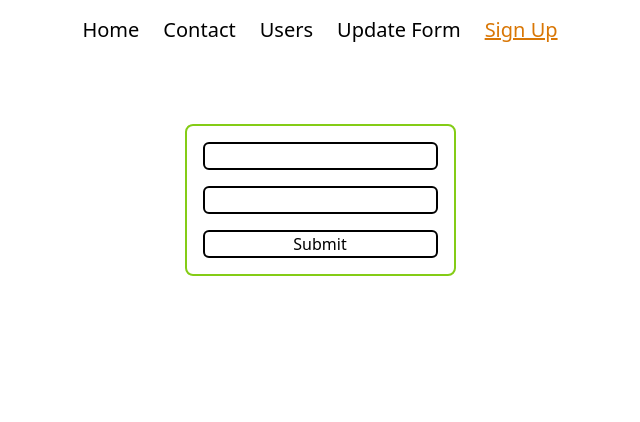
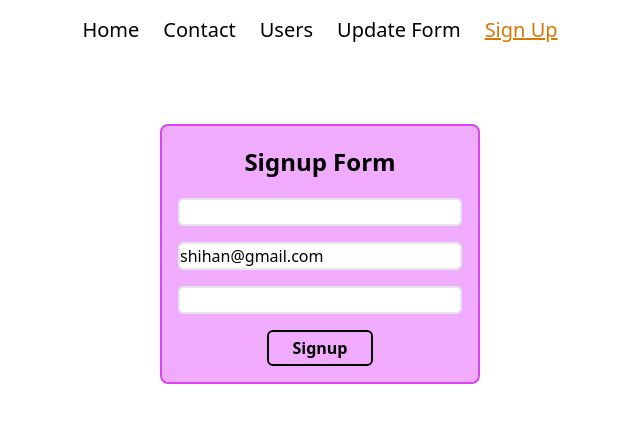
Before and after one commit to mh-shihan/react-router-recap, a React (Vite) app: page /signup in a window 1280 px wide. Shown: the top 422 px of the page, without its empty margins (320-960 px from the left). Built offline with nearby package versions, Linux system fonts and the light colour scheme.

Commit message:
Made a reusable form

```diff
--- a/src/components/reusable-form/ReusableForm.jsx
+++ b/src/components/reusable-form/ReusableForm.jsx
@@ -1,24 +1,47 @@
-const ReusableForm = () => {
+const ReusableForm = ({ formTitle, submitBtnText, handleSubmit }) => {
+  const handleLocalSubmit = (e) => {
+    e.preventDefault();
+    const form = e.target;
+    const value = {
+      name: form.name.value,
+      email: form.email.value,
+      password: form.password.value,
+    };
+    handleSubmit(value);
+  };
   return (
     <div className="flex justify-center mt-20 ">
-      <form className="border-2 p-4 border-lime-500 rounded-lg space-y-4">
+      <form
+        onSubmit={handleLocalSubmit}
+        className="border-2 p-4 border-fuchsia-500 rounded-lg space-y-4 w-1/4 bg-fuchsia-300"
+      >
+        <h1 className="my-1 text-center font-bold text-2xl ">{formTitle}</h1>
         <input
-          className="border-2 border-black rounded-md"
+          className="border-2  rounded-md w-full"
           type="text"
           name="name"
         />
         <br />
         <input
-          className="border-2 border-black rounded-md"
+          className="border-2  rounded-md w-full"
+          defaultValue="shihan@gmail.com"
+          type="email"
+          name="email"
+        />
+        <br />
+        <input
+          className="border-2  rounded-md w-full"
           type="password"
           name="password"
         />
         <br />
-        <input
-          className="border-2 border-black rounded-md w-full cursor-pointer "
-          type="submit"
-          value="Submit"
-        />
+        <button className="w-full flex justify-center">
+          <input
+            className="border-2 border-black font-bold rounded-md cursor-pointer mx-auto px-6 py-1"
+            type="submit"
+            value={submitBtnText}
+          />
+        </button>
       </form>
     </div>
   );
--- a/src/components/signup/SignUp.jsx
+++ b/src/components/signup/SignUp.jsx
@@ -1,9 +1,16 @@
 import ReusableForm from "../reusable-form/ReusableForm";
 
 const SignUp = () => {
+  const handleSubmit = (value) => {
+    console.log(value);
+  };
   return (
     <div>
-      <ReusableForm></ReusableForm>
+      <ReusableForm
+        formTitle={"Signup Form"}
+        submitBtnText={"Signup"}
+        handleSubmit={handleSubmit}
+      ></ReusableForm>
     </div>
   );
 };
--- a/src/components/update-form/UpdateForm.jsx
+++ b/src/components/update-form/UpdateForm.jsx
@@ -1,7 +1,16 @@
+import ReusableForm from "../reusable-form/ReusableForm";
+
 const UpdateForm = () => {
+  const handleSubmit = (value) => {
+    console.log(value);
+  };
   return (
     <div>
-      <h1>I am from Update form</h1>
+      <ReusableForm
+        formTitle={"Update Form"}
+        submitBtnText={"Update"}
+        handleSubmit={handleSubmit}
+      ></ReusableForm>
     </div>
   );
 };
```
